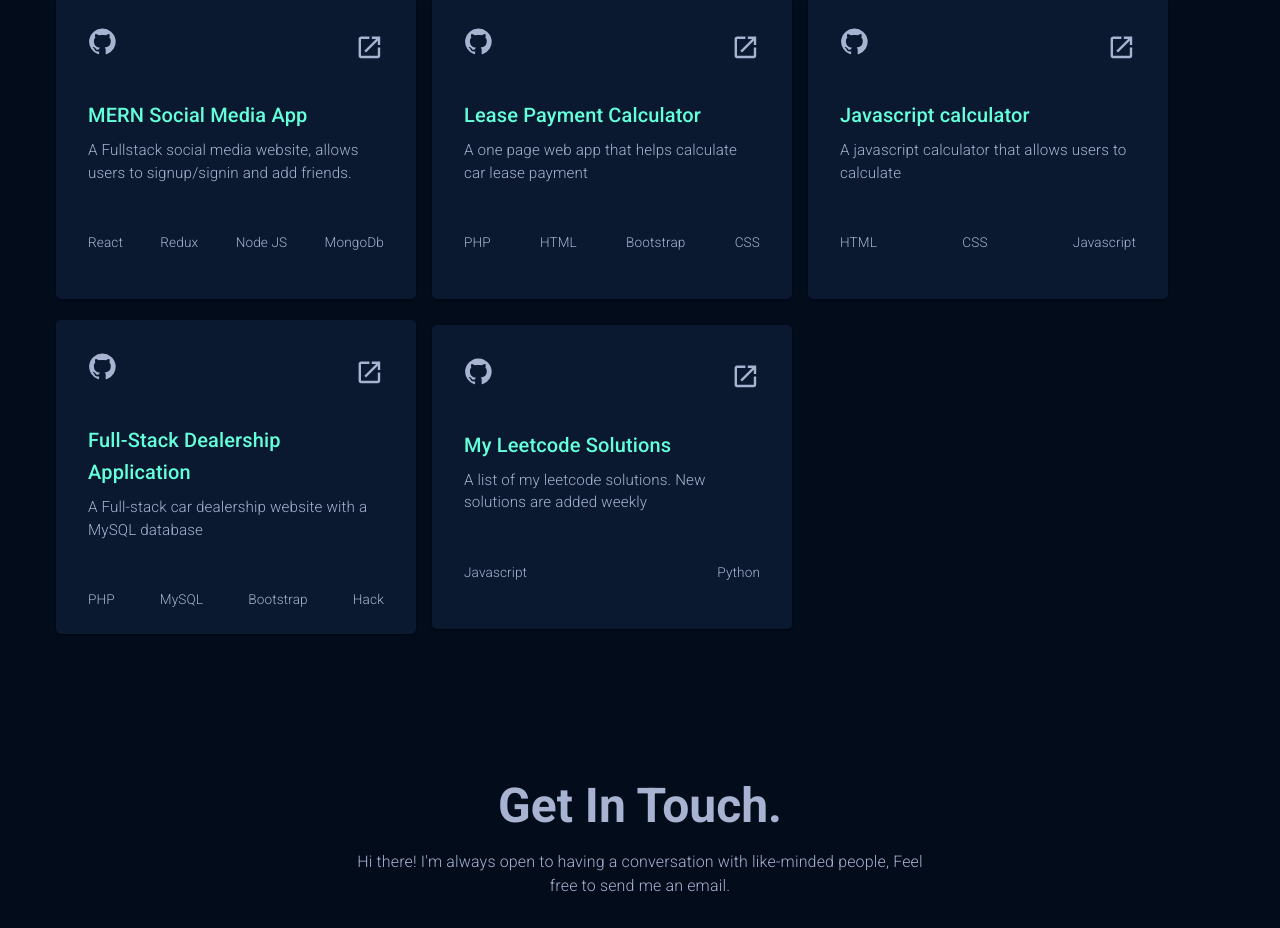
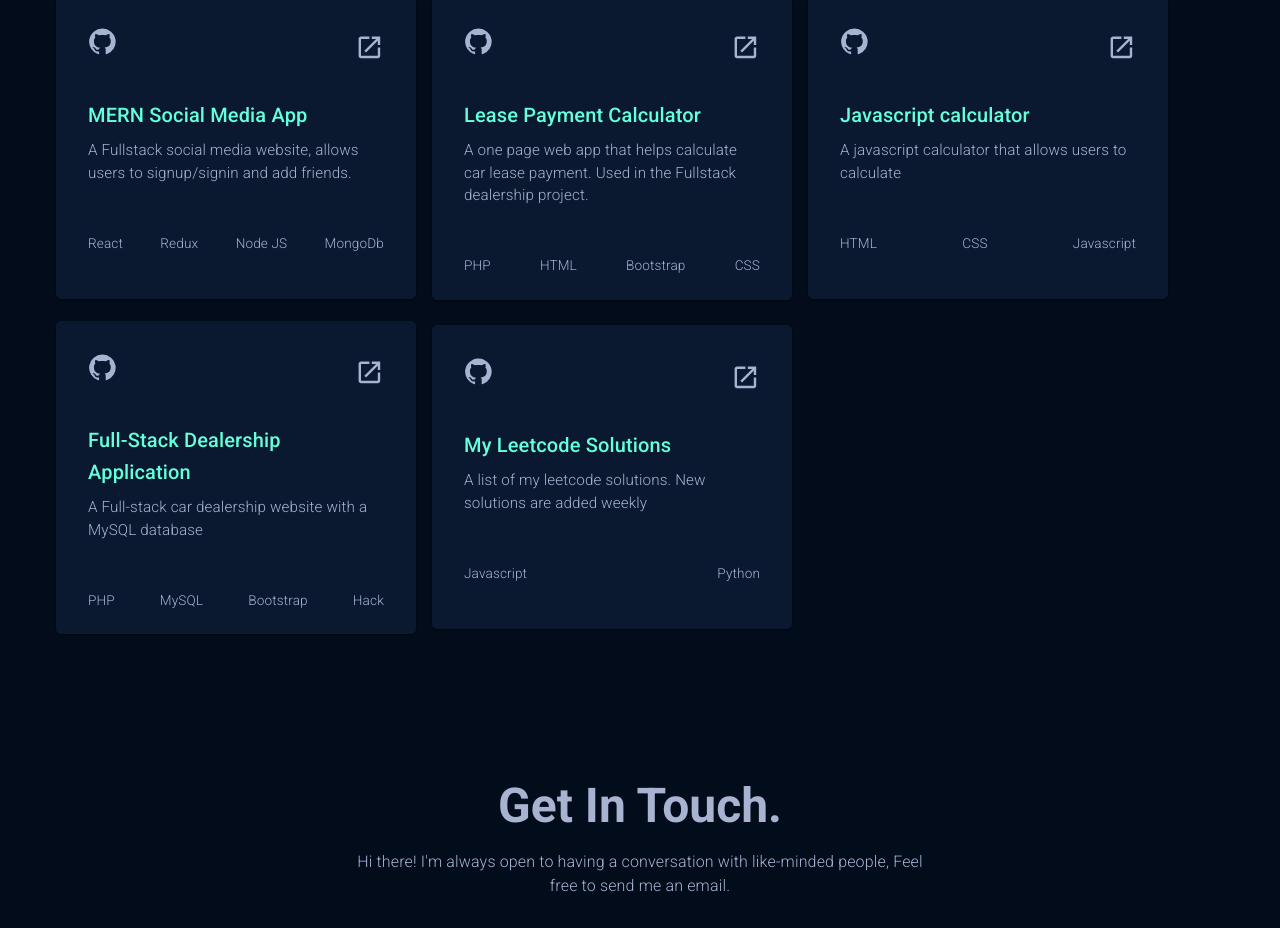
Before and after one commit to JAbsolu/React-portfolio, a React (Create React App) app: page / in a window 1280 px wide. Shown: the part 1420-2348 px from the top of the page. Built offline with nearby package versions, Linux system fonts and the light colour scheme.

Commit message:
update text

```diff
--- a/src/assets.js
+++ b/src/assets.js
@@ -69,7 +69,7 @@ export const projects = [
       frontendView: null,
       github: "https://github.com/JAbsolu/lease-payment-calculator",
       technology: ["PHP", "HTML", "Bootstrap", "CSS"],
-      description: "A one page web app that helps calculate car lease payment",
+      description: "A one page web app that helps calculate car lease payment. Used in the Fullstack dealership project.",
     },
     {
       name: "Javascript calculator",
```
